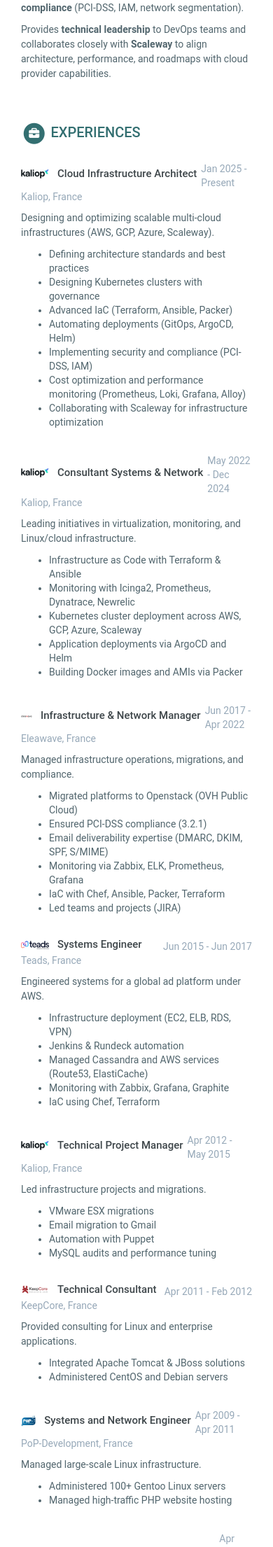
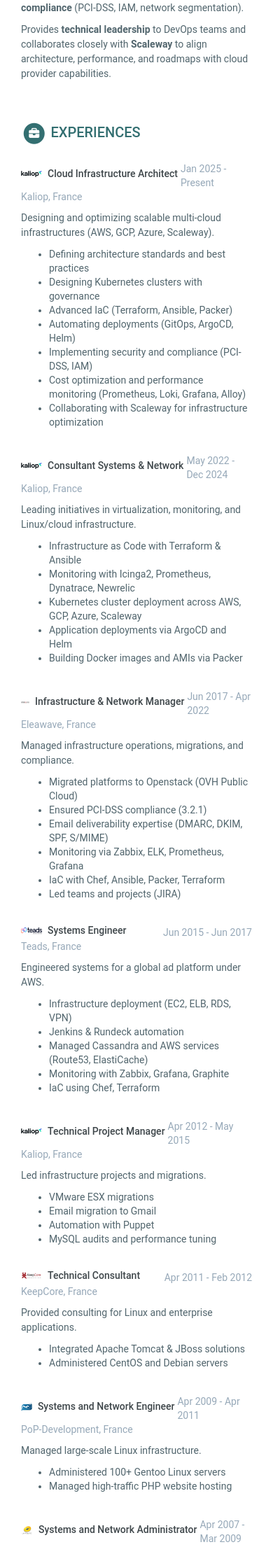
Before and after one commit to didier-segura/digital-cv, a Jekyll site: the page built from index.html, in a window 390 px wide. Shown: the part 1526-3736 px from the top of the page at 70% size. Built offline with Jekyll 4.4.1, drawn with Linux system fonts in a browser that asks for light colours.

Commit message:
+ Update mobile

```diff
--- a/_sass/_responsive.scss
+++ b/_sass/_responsive.scss
@@ -25,14 +25,44 @@
 
   .main-wrapper .upper-row {
     margin-bottom: 0;
+    gap: 4px; /* Tighter spacing */
+    align-items: center;
+  }
+
+  /* Scale down company & cert logos on phones */
+  .main-wrapper img.company-logo,
+  .main-wrapper img.cert-logo {
+    max-height: 12px;
+    max-width: 30px;
+    object-fit: contain;
+    margin-right: 4px;
+    flex-shrink: 0;
+  }
+
+  /* Make titles a bit smaller */
+  .main-wrapper .job-title {
+    font-size: 14px;
+    white-space: nowrap;
   }
 }
+
 /* Small devices (tablets, 768px and up) */
 @media (min-width: 768px) {
+  /* Keep default sizing, but slightly reduce logos on smaller tablets */
+  .main-wrapper img.company-logo,
+  .main-wrapper img.cert-logo {
+    max-height: 14px;
+    max-width: 35px;
+  }
+
+  .main-wrapper .job-title {
+    font-size: 15px;
+  }
 }
 
 /* Medium devices (desktops, 992px and up) */
 @media (min-width: 992px) {
+  /* Skill bars layout for larger screens */
   .skillset .level-title {
     float: left;
     width: 30%;
@@ -47,6 +77,7 @@
   }
 }
 
+/* Smooth bar animation */
 .skillset .level-bar-inner {
   width: auto;
   -webkit-transition: width 2s ease-in-out;
@@ -57,8 +88,20 @@
 
 /* Large devices (large desktops, 1200px and up) */
 @media (min-width: 1200px) {
+  /* Keep logos compact even on big screens */
+  .main-wrapper img.company-logo,
+  .main-wrapper img.cert-logo {
+    max-height: 16px;
+    max-width: 40px;
+  }
 }
 
-/* Ex-Large devices (large desktops, 1200px and up) */
+/* Extra-large devices (very large desktops, 1400px and up) */
 @media (min-width: 1400px) {
+  /* Allow slightly more room but still controlled */
+  .main-wrapper img.company-logo,
+  .main-wrapper img.cert-logo {
+    max-height: 18px;
+    max-width: 50px;
+  }
 }
```
